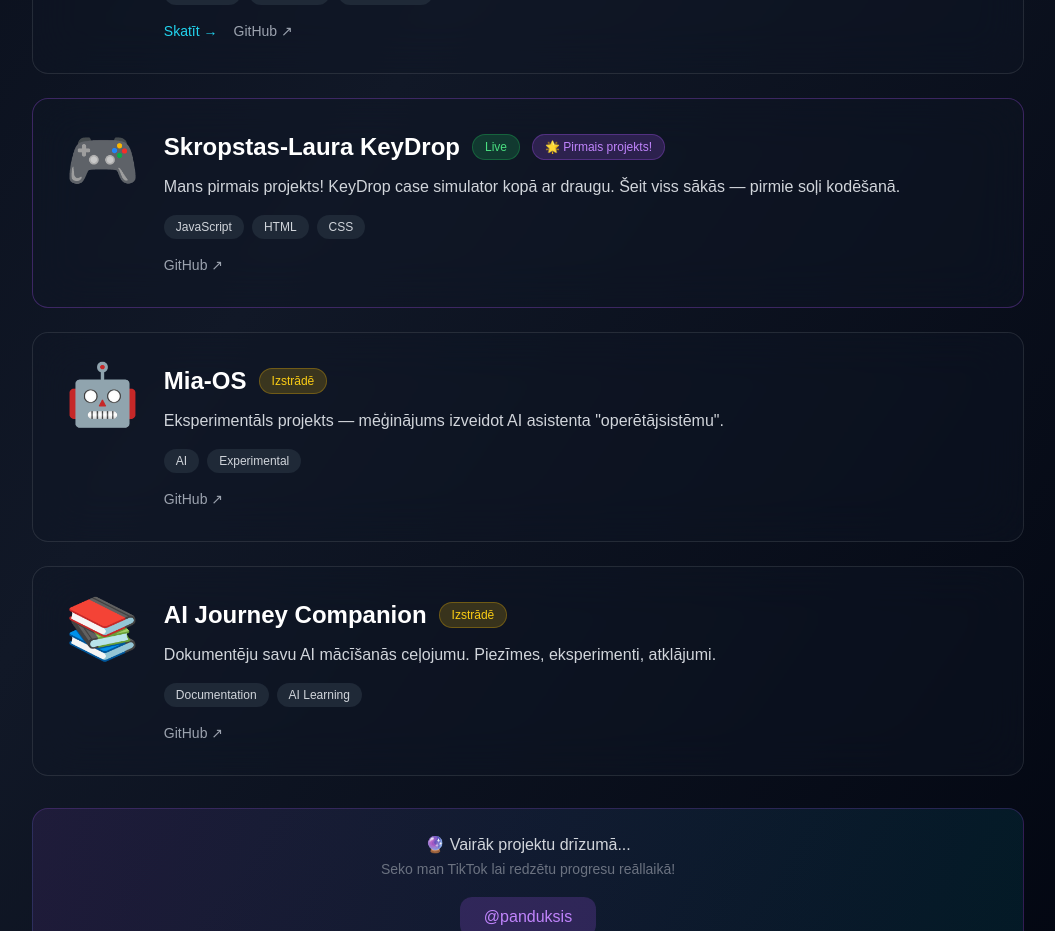
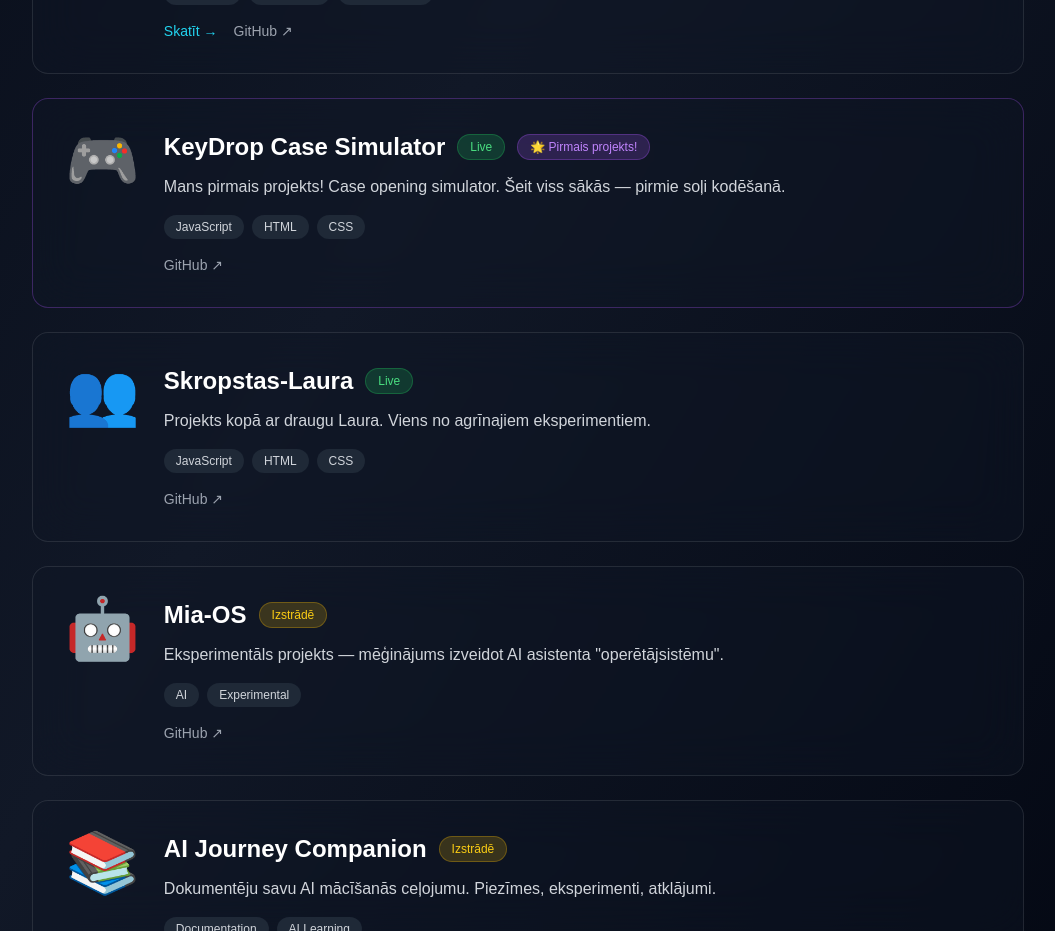
Before and after one commit to persnola1-sketch/codeforlatvia-web, a Next.js app: page /projekti in a window 1280 px wide. Shown: the part 880-1811 px from the top of the page, without its empty margins (224-1279 px from the left). Built offline with nearby package versions, Linux system fonts and the light colour scheme.

Commit message:
🐛 Fix: Split KeyDrop and Skropstas-Laura into separate projects

```diff
--- a/app/projekti/page.tsx
+++ b/app/projekti/page.tsx
@@ -36,13 +36,21 @@ const projects = [
     image: '🇱🇻'
   },
   {
-    title: 'Skropstas-Laura KeyDrop',
-    description: 'Mans pirmais projekts! KeyDrop case simulator kopā ar draugu. Šeit viss sākās — pirmie soļi kodēšanā.',
+    title: 'KeyDrop Case Simulator',
+    description: 'Mans pirmais projekts! Case opening simulator. Šeit viss sākās — pirmie soļi kodēšanā.',
+    tech: ['JavaScript', 'HTML', 'CSS'],
+    status: 'live',
+    github: 'https://github.com/persnola1-sketch/KeyDrop',
+    image: '🎮',
+    isFirst: true
+  },
+  {
+    title: 'Skropstas-Laura',
+    description: 'Projekts kopā ar draugu Laura. Viens no agrīnajiem eksperimentiem.',
     tech: ['JavaScript', 'HTML', 'CSS'],
     status: 'live',
     github: 'https://github.com/persnola1-sketch/Skropstas-Laura',
-    image: '🎮',
-    isFirst: true
+    image: '👥'
   },
   {
     title: 'Mia-OS',
```
